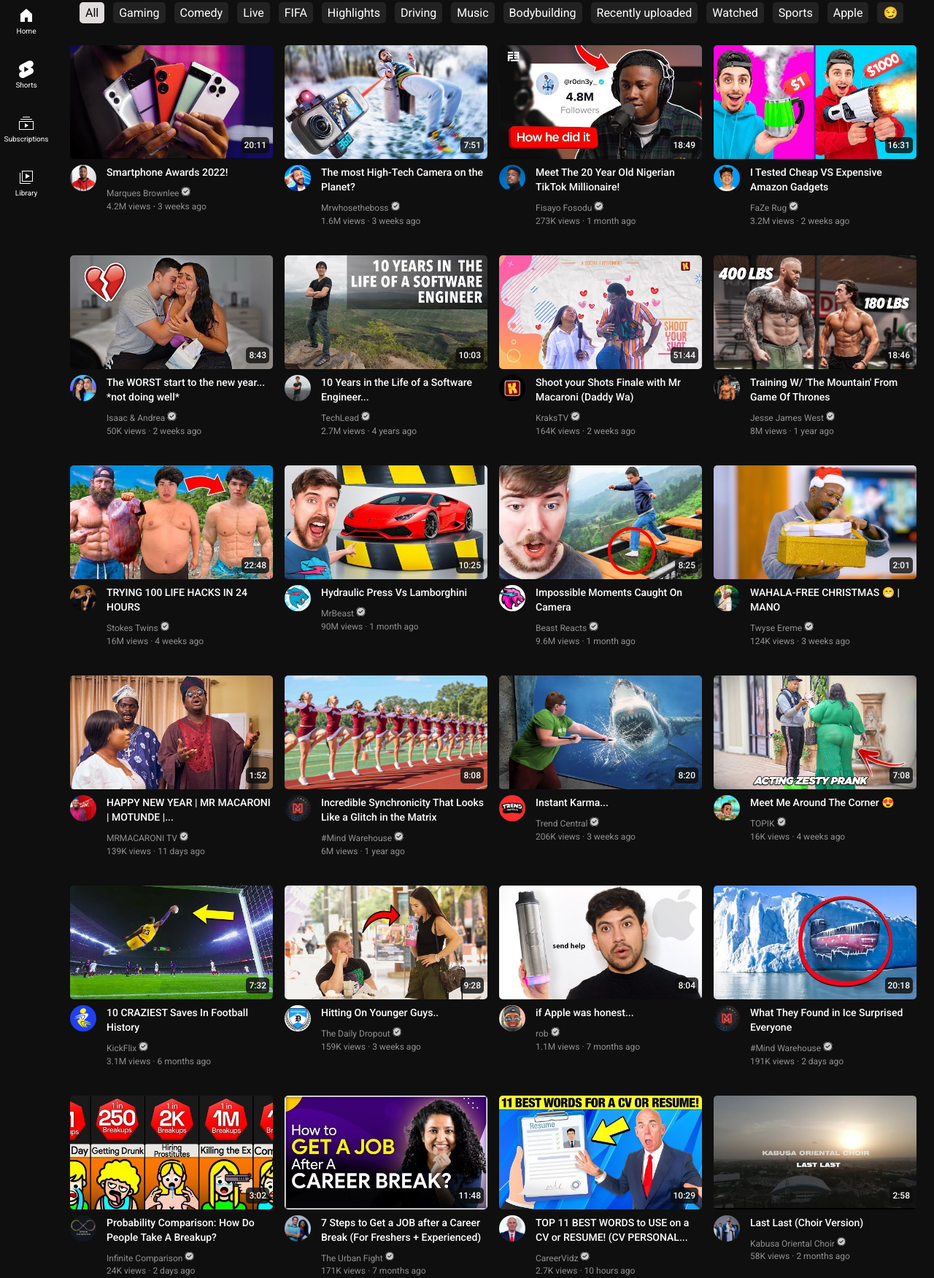
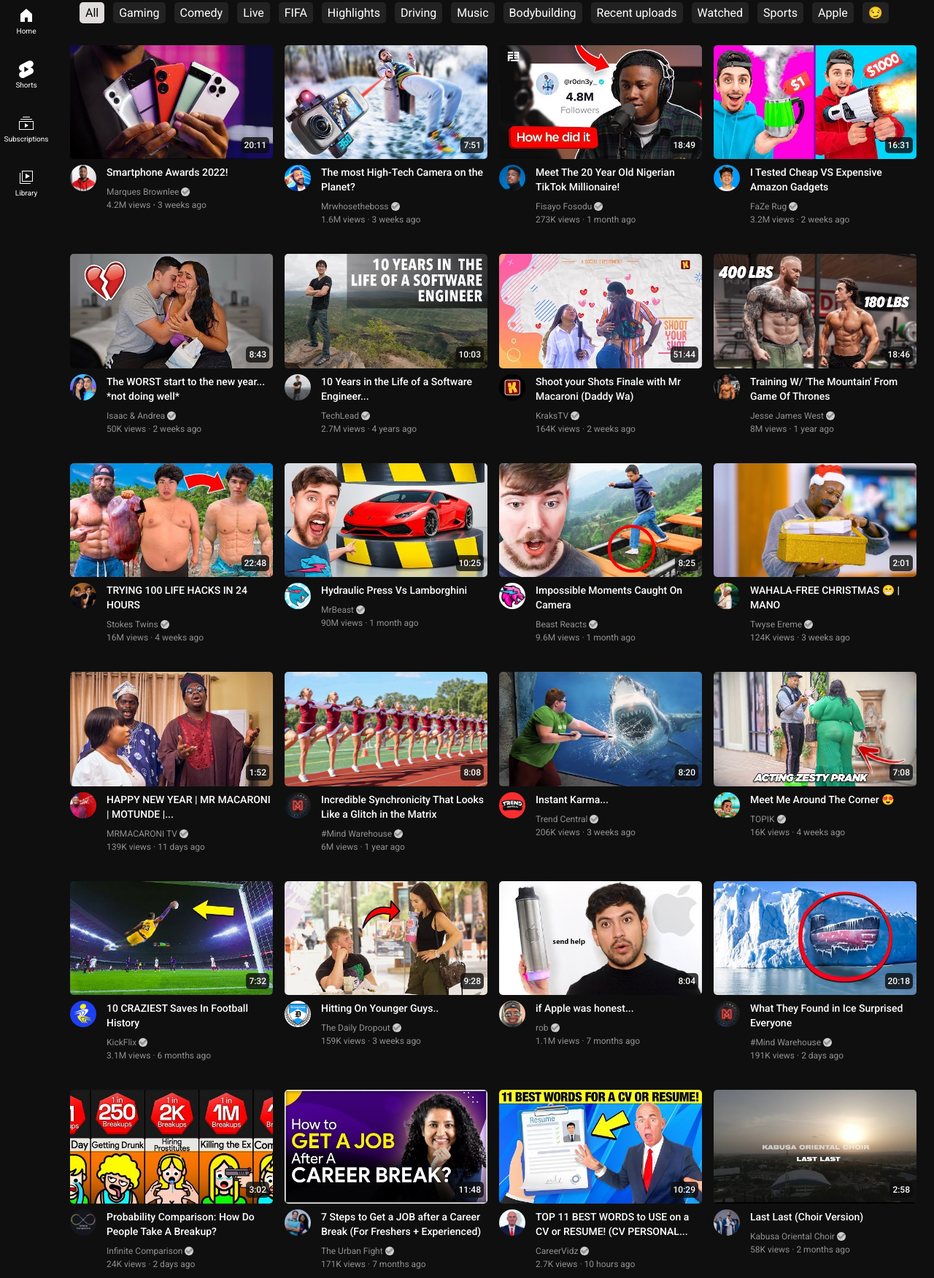
Before and after one commit to Praizee/YouTube-Clone, a plain HTML site: page dark.html in a window 1280 px wide. Shown: the part 69-1821 px from the top of the page at 73% size. Drawn offline with Linux system fonts and the light colour scheme; a script that the page names is missing.

Commit message:
Update dark.html

```diff
--- a/dark.html
+++ b/dark.html
@@ -144,7 +144,7 @@
         <div class="tag-item" title="Driving">Driving</div>
         <div class="tag-item" title="Music">Music</div>
         <div class="tag-item" title="Bodybuilding">Bodybuilding</div>
-        <div class="tag-item" title="Recently uploaded">Recently uploaded</div>
+        <div class="tag-item" title="Recent uploads">Recent uploads</div>
         <div class="tag-item" title="Watched">Watched</div>
         <div class="tag-item" title="Sports">Sports</div>
         <!-- <div class="tag-item">Superhero movies</div> -->
@@ -189,7 +189,7 @@
                         <a href="https://www.youtube.com/user/marquesbrownlee" title="Marques Brownlee">
                             <p class="video-author">
                                 Marques Brownlee
-                                <img src="/icons/check-mark.png" alt="verified" class="verified">
+                                <i class="fa fa-check verified" aria-hidden="true"></i>
                             </p>
                             <!-- stats -->
                         </a>
@@ -229,7 +229,7 @@
                         <a href="https://www.youtube.com/@Mrwhosetheboss" title="Mrwhosetheboss">
                             <p class="video-author">
                                 Mrwhosetheboss
-                                <img src="/icons/check-mark.png" alt="verified" class="verified">
+                                <i class="fa fa-check verified" aria-hidden="true"></i>
                             </p>
                         </a>
                         <!-- stats -->
@@ -269,7 +269,7 @@
                         <a href="https://www.youtube.com/@FisayoFosudo" title="Fisayo Fosodu">
                             <p class="video-author">
                                 Fisayo Fosodu
-                                <img src="/icons/check-mark.png" alt="verified" class="verified">
+                                <i class="fa fa-check verified" aria-hidden="true"></i>
                             </p>
                         </a>
                         <!-- stats -->
@@ -309,7 +309,7 @@
                         <a href="https://www.youtube.com/@rug" title="FaZe Rug">
                             <p class="video-author">
                                 FaZe Rug
-                                <img src="/icons/check-mark.png" alt="verified" class="verified">
+                                <i class="fa fa-check verified" aria-hidden="true"></i>
                             </p>
                         </a>
                         <!-- stats -->
@@ -349,7 +349,7 @@
                             <!-- author -->
                             <p class="video-author">
                                 Isaac & Andrea
-                                <img src="/icons/check-mark.png" alt="verified" class="verified">
+                                <i class="fa fa-check verified" aria-hidden="true"></i>
                             </p>
                         </a>
                         <!-- stats -->
@@ -389,7 +389,7 @@
                         <a href="https://www.youtube.com/@TechLead" title="TechLead">
                             <p class="video-author">
                                 TechLead
-                                <img src="/icons/check-mark.png" alt="verified" class="verified">
+                                <i class="fa fa-check verified" aria-hidden="true"></i>
                             </p>
                         </a>
                         <!-- stats -->
@@ -429,7 +429,7 @@
                         <a href="https://www.youtube.com/@KraksHQ" title="KraksTV">
                             <p class="video-author">
                                 KraksTV
-                                <img src="/icons/check-mark.png" alt="verified" class="verified">
+                                <i class="fa fa-check verified" aria-hidden="true"></i>
                             </p>
                         </a>
                         <!-- stats -->
@@ -469,7 +469,7 @@
                         <a href="https://www.youtube.com/@JesseJamesWest" title="Jesse James West">
                             <p class="video-author">
                                 Jesse James West
-                                <img src="/icons/check-mark.png" alt="verified" class="verified">
+                                <i class="fa fa-check verified" aria-hidden="true"></i>
                             </p>
                         </a>
                         <!-- stats -->
@@ -509,7 +509,7 @@
                         <a href="https://www.youtube.com/@StokesTwins" title="Stokes Twins">
                             <p class="video-author">
                                 Stokes Twins
-                                <img src="/icons/check-mark.png" alt="verified" class="verified">
+                                <i class="fa fa-check verified" aria-hidden="true"></i>
                             </p>
                         </a>
                         <!-- stats -->
@@ -549,7 +549,7 @@
                         <a href="https://www.youtube.com/@MrBeast" title="MrBeast">
                             <p class="video-author">
                                 MrBeast
-                                <img src="/icons/check-mark.png" alt="verified" class="verified">
+                                <i class="fa fa-check verified" aria-hidden="true"></i>
                             </p>
                         </a>
                         <!-- stats -->
@@ -589,7 +589,7 @@
                             <!-- author -->
                             <p class="video-author">
                                 Beast Reacts
-                                <img src="/icons/check-mark.png" alt="verified" class="verified">
+                                <i class="fa fa-check verified" aria-hidden="true"></i>
                             </p>
                         </a>
                         <!-- stats -->
@@ -629,7 +629,7 @@
                         <a href="https://www.youtube.com/@twyse_116" title="Twyse Ereme">
                             <p class="video-author">
                                 Twyse Ereme
-                                <img src="/icons/check-mark.png" alt="verified" class="verified">
+                                <i class="fa fa-check verified" aria-hidden="true"></i>
                             </p>
                         </a>
                         <!-- stats -->
@@ -669,7 +669,7 @@
                         <a href="https://www.youtube.com/@MrMacaroniTV" title="MRMACARONI TV">
                             <p class="video-author">
                                 MRMACARONI TV
-                                <img src="/icons/check-mark.png" alt="verified" class="verified">
+                                <i class="fa fa-check verified" aria-hidden="true"></i>
                             </p>
                         </a>
                         <!-- stats -->
@@ -709,7 +709,7 @@
                         <a href="https://www.youtube.com/@mind_warehouse" title="#Mind Warehouse">
                             <p class="video-author">
                                 #Mind Warehouse
-                                <img src="/icons/check-mark.png" alt="verified" class="verified">
+                                <i class="fa fa-check verified" aria-hidden="true"></i>
                             </p>
                         </a>
                         <!-- stats -->
@@ -748,7 +748,7 @@
                         <a href="https://www.youtube.com/@TrendCentral" title="Trend Central">
                             <p class="video-author">
                                 Trend Central
-                                <img src="/icons/check-mark.png" alt="verified" class="verified">
+                                <i class="fa fa-check verified" aria-hidden="true"></i>
                             </p>
                         </a>
                         <!-- stats -->
@@ -788,7 +788,7 @@
                         <a href="https://www.youtube.com/@T0PIK" title="TOPIK">
                             <p class="video-author">
                                 TOPIK
-                                <img src="/icons/check-mark.png" alt="verified" class="verified">
+                                <i class="fa fa-check verified" aria-hidden="true"></i>
                             </p>
                         </a>
                         <!-- stats -->
@@ -828,7 +828,7 @@
                             <!-- author -->
                             <p class="video-author">
                                 KickFlix
-                                <img src="/icons/check-mark.png" alt="verified" class="verified">
+                                <i class="fa fa-check verified" aria-hidden="true"></i>
                             </p>
                         </a>
                         <!-- stats -->
@@ -868,7 +868,7 @@
                         <a href="https://www.youtube.com/@TheDailyDropout" title="The Daily Dropout">
                             <p class="video-author">
                                 The Daily Dropout
-                                <img src="/icons/check-mark.png" alt="verified" class="verified">
+                                <i class="fa fa-check verified" aria-hidden="true"></i>
                             </p>
                         </a>
                         <!-- stats -->
@@ -908,7 +908,7 @@
                         <a href="https://www.youtube.com/@r0b" title="rob">
                             <p class="video-author">
                                 rob
-                                <img src="/icons/check-mark.png" alt="verified" class="verified">
+                                <i class="fa fa-check verified" aria-hidden="true"></i>
                             </p>
                             <!-- stats -->
                         </a>
@@ -948,7 +948,7 @@
                         <a href="https://www.youtube.com/@mind_warehouse" title="#Mind Warehouse">
                             <p class="video-author">
                                 #Mind Warehouse
-                                <img src="/icons/check-mark.png" alt="verified" class="verified">
+                                <i class="fa fa-check verified" aria-hidden="true"></i>
                             </p>
                         </a>
                         <!-- stats -->
@@ -988,7 +988,7 @@
                         <a href="https://www.youtube.com/@InfiniteComparison" title="Infinite Comparison">
                             <p class="video-author">
                                 Infinite Comparison
-                                <img src="/icons/check-mark.png" alt="verified" class="verified">
+                                <i class="fa fa-check verified" aria-hidden="true"></i>
                             </p>
                         </a>
                         <!-- stats -->
@@ -1028,7 +1028,7 @@
                         <a href="https://www.youtube.com/@TheUrbanFight" title="The Urban Fight">
                             <p class="video-author">
                                 The Urban Fight
-                                <img src="/icons/check-mark.png" alt="verified" class="verified">
+                                <i class="fa fa-check verified" aria-hidden="true"></i>
                             </p>
                         </a>
                         <!-- stats -->
@@ -1068,7 +1068,7 @@
                         <a href="https://www.youtube.com/@CareerVidz" title="CareerVidz">
                             <p class="video-author">
                                 CareerVidz
-                                <img src="/icons/check-mark.png" alt="verified" class="verified">
+                                <i class="fa fa-check verified" aria-hidden="true"></i>
                             </p>
                         </a>
                         <!-- stats -->
@@ -1110,7 +1110,7 @@
                             <p class="video-author">
                                 Kabusa Oriental Choir
                                 <!-- supposed to be song verification -->
-                                <img src="/icons/check-mark.png" alt="verified" class="verified">
+                                <i class="fa fa-check verified" aria-hidden="true"></i>
                             </p>
                         </a>
                         <!-- stats -->
@@ -1150,7 +1150,7 @@
                         <a href="https://www.youtube.com/@programmingwithmosh" title="Programming With Mosh">
                             <p class="video-author">
                                 Programming With Mosh
-                                <img src="/icons/check-mark.png" alt="verified" class="verified">
+                                <i class="fa fa-check verified" aria-hidden="true"></i>
                             </p>
                         </a>
                         <!-- stats -->
@@ -1190,7 +1190,7 @@
                         <a href="https://www.youtube.com/@TheInfographicsShow" title="The Infographics Show">
                             <p class="video-author">
                                 The Infographics Show
-                                <img src="/icons/check-mark.png" alt="verified" class="verified">
+                                <i class="fa fa-check verified" aria-hidden="true"></i>
                             </p>
                         </a>
                         <!-- stats -->
@@ -1230,7 +1230,7 @@
                         <a href="https://www.youtube.com/@ProjectNightfall" title="Project Nightfall">
                             <p class="video-author">
                                 Project Nightfall
-                                <img src="/icons/check-mark.png" alt="verified" class="verified">
+                                <i class="fa fa-check verified" aria-hidden="true"></i>
                             </p>
                         </a>
                         <!-- stats -->
@@ -1270,7 +1270,7 @@
                         <a href="https://www.youtube.com/@Goal_90" title="Goal 90">
                             <p class="video-author">
                                 Goal 90
-                                <img src="/icons/check-mark.png" alt="verified" class="verified">
+                                <i class="fa fa-check verified" aria-hidden="true"></i>
                             </p>
                         </a>
                         <!-- stats -->
@@ -1310,7 +1310,7 @@
                         <a href="https://www.youtube.com/@Hash1531" title="TheReactShow">
                             <p class="video-author">
                                 TheReactShow
-                                <img src="/icons/check-mark.png" alt="verified" class="verified">
+                                <i class="fa fa-check verified" aria-hidden="true"></i>
                             </p>
                         </a>
                         <!-- stats -->
@@ -1350,7 +1350,7 @@
                         <a href="https://www.youtube.com/@CleverProgrammer" title="Clever Programmer">
                             <p class="video-author">
                                 Clever Programmer
-                                <img src="/icons/check-mark.png" alt="verified" class="verified">
+                                <i class="fa fa-check verified" aria-hidden="true"></i>
                             </p>
                         </a>
                         <!-- stats -->
@@ -1390,7 +1390,7 @@
                         <a href="https://www.youtube.com/@CSDojo" title="CS Dojo">
                             <p class="video-author">
                                 CS Dojo
-                                <img src="/icons/check-mark.png" alt="verified" class="verified">
+                                <i class="fa fa-check verified" aria-hidden="true"></i>
                             </p>
                         </a>
                         <!-- stats -->
@@ -1430,7 +1430,7 @@
                         <a href="https://www.youtube.com/@MrBeast" title="MrBeast">
                             <p class="video-author">
                                 MrBeast
-                                <img src="/icons/check-mark.png" alt="verified" class="verified">
+                                <i class="fa fa-check verified" aria-hidden="true"></i>
                             </p>
                         </a>
                         <!-- stats -->
```
